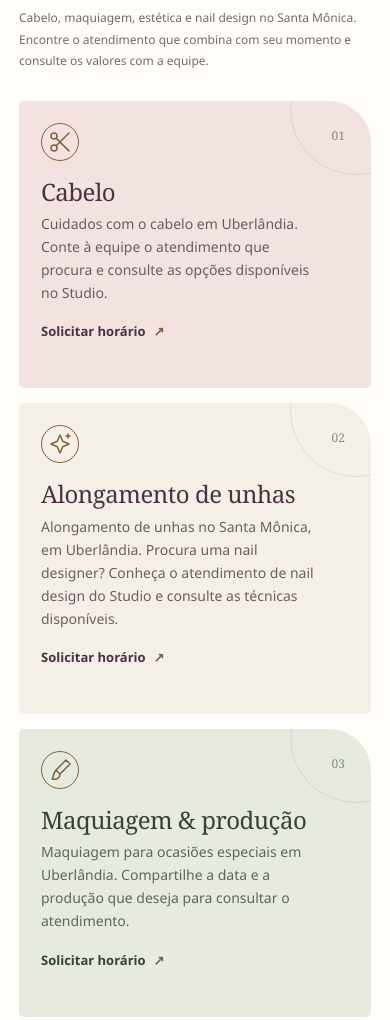
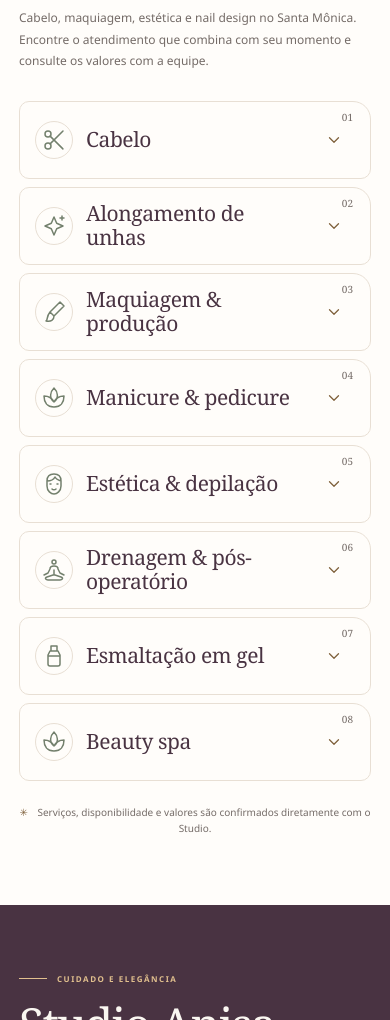
Before and after one commit to Luciano749/Studio-Anisa, a plain HTML site: page index.html in a window 390 px wide. Shown: the part 1133-2153 px from the top of the page. Drawn offline with Linux system fonts and the light colour scheme.

Commit message:
Improve mobile service catalog layout

```diff
--- a/index.html
+++ b/index.html
@@ -248,15 +248,15 @@
           <div><p class="eyebrow"><span class="eyebrow-line"></span> Escolha seu cuidado</p><h2>Serviços de beleza <em>e autocuidado.</em></h2></div>
           <p class="section-intro">Cabelo, maquiagem, estética e nail design no Santa Mônica. Encontre o atendimento que combina com seu momento e consulte os valores com a equipe.</p>
         </div>
-        <div class="service-grid row row-cols-1 row-cols-md-2 row-cols-lg-3 g-3">
-          <div class="col"><article class="service-card service-card-rose"><span class="service-index">01</span><span class="service-icon" aria-hidden="true"><svg viewBox="0 0 24 24" fill="none" stroke="currentColor" stroke-width="1.5" stroke-linecap="round" stroke-linejoin="round" focusable="false"><circle cx="6" cy="6" r="3"/><circle cx="6" cy="18" r="3"/><path d="m8.1 8.1 12.8 12.8M8.1 15.9 21 3M14 14l-3-3"/></svg></span><h3>Cabelo</h3><p>Cuidados com o cabelo em Uberlândia. Conte à equipe o atendimento que procura e consulte as opções disponíveis no Studio.</p><a href="#agendamento" aria-label="Solicitar horário para cabelo">Solicitar horário <span aria-hidden="true">↗</span></a></article></div>
-          <div class="col"><article class="service-card service-card-cream"><span class="service-index">02</span><span class="service-icon" aria-hidden="true"><svg viewBox="0 0 24 24" fill="none" stroke="currentColor" stroke-width="1.5" stroke-linecap="round" stroke-linejoin="round" focusable="false"><path d="m12 3 2.7 6.3L21 12l-6.3 2.7L12 21l-2.7-6.3L3 12l6.3-2.7L12 3ZM20 2v4m-2-2h4"/></svg></span><h3>Alongamento de unhas</h3><p>Alongamento de unhas no Santa Mônica, em Uberlândia. Procura uma nail designer? Conheça o atendimento de nail design do Studio e consulte as técnicas disponíveis.</p><a href="#agendamento" aria-label="Solicitar horário para alongamento de unhas">Solicitar horário <span aria-hidden="true">↗</span></a></article></div>
-          <div class="col"><article class="service-card service-card-sage"><span class="service-index">03</span><span class="service-icon" aria-hidden="true"><svg viewBox="0 0 24 24" fill="none" stroke="currentColor" stroke-width="1.5" stroke-linecap="round" stroke-linejoin="round" focusable="false"><path d="m14 6 4-4 4 4-10 10-4-4 6-6ZM8 12l4 4c0 4-3 6-8 5 2-1 0-4 4-9Z"/></svg></span><h3>Maquiagem & produção</h3><p>Maquiagem para ocasiões especiais em Uberlândia. Compartilhe a data e a produção que deseja para consultar o atendimento.</p><a href="#agendamento" aria-label="Solicitar horário para maquiagem e produção">Solicitar horário <span aria-hidden="true">↗</span></a></article></div>
-          <div class="col"><article class="service-card service-card-cream"><span class="service-index">04</span><span class="service-icon" aria-hidden="true"><svg viewBox="0 0 24 24" fill="none" stroke="currentColor" stroke-width="1.5" stroke-linecap="round" stroke-linejoin="round" focusable="false"><path d="M12 21C5 21 2 16 2 10c5 0 8 2 10 6 2-4 5-6 10-6 0 6-3 11-10 11ZM12 16C7 12 8 6 12 2c4 4 5 10 0 14Z"/></svg></span><h3>Manicure & pedicure</h3><p>Manicure e pedicure no Santa Mônica: cuidados com as unhas das mãos e dos pés. Consulte os valores e a disponibilidade com a equipe.</p><a href="#agendamento" aria-label="Solicitar horário para manicure e pedicure">Solicitar horário <span aria-hidden="true">↗</span></a></article></div>
-          <div class="col"><article class="service-card service-card-plum"><span class="service-index">05</span><span class="service-icon" aria-hidden="true"><svg viewBox="0 0 24 24" fill="none" stroke="currentColor" stroke-width="1.5" stroke-linecap="round" stroke-linejoin="round" focusable="false"><path d="M5 9c0-5 3-7 7-7s7 2 7 7v5c0 5-4 8-7 8s-7-3-7-8V9Zm0 0c5 0 7-2 8-4 1 2 3 3 6 4M8 12h1m6 0h1m-6 5c1 1 3 1 4 0"/></svg></span><h3>Estética & depilação</h3><p>Atendimentos de estética e depilação em Uberlândia. Fale com a equipe para conhecer as opções e os detalhes de cada serviço.</p><a href="#agendamento" aria-label="Solicitar horário para estética e depilação">Solicitar horário <span aria-hidden="true">↗</span></a></article></div>
-          <div class="col"><article class="service-card service-card-rose"><span class="service-index">06</span><span class="service-icon" aria-hidden="true"><svg viewBox="0 0 24 24" fill="none" stroke="currentColor" stroke-width="1.5" stroke-linecap="round" stroke-linejoin="round" focusable="false"><circle cx="12" cy="4" r="2"/><path d="M8 11c0-2 2-3 4-3s4 1 4 3l2 4 4 2m-14-6-2 4-4 2m10-5v5m-1 0-6 2c-3 1-1 3 1 3h12c2 0 4-2 1-3l-6-2"/></svg></span><h3>Drenagem & pós-operatório</h3><p>Para drenagem e atendimento pós-operatório, converse diretamente com a profissional sobre as indicações e as condições de atendimento.</p><a href="#agendamento" aria-label="Consultar sobre drenagem e atendimento pós-operatório">Consultar atendimento <span aria-hidden="true">↗</span></a></article></div>
-          <div class="col"><article class="service-card service-card-sage"><span class="service-index">07</span><span class="service-icon" aria-hidden="true"><svg viewBox="0 0 24 24" fill="none" stroke="currentColor" stroke-width="1.5" stroke-linecap="round" stroke-linejoin="round" focusable="false"><path d="M9 2h6v5H9zM8 7h8l2 4v9a2 2 0 0 1-2 2H8a2 2 0 0 1-2-2v-9l2-4ZM6 12h12"/></svg></span><h3>Esmaltação em gel</h3><p>Esmaltação em gel para as unhas no Studio Anisa. Converse com a equipe sobre as opções de cores e a disponibilidade do atendimento.</p><a href="#agendamento" aria-label="Solicitar horário para esmaltação em gel">Solicitar horário <span aria-hidden="true">↗</span></a></article></div>
-          <div class="col"><article class="service-card service-card-cream"><span class="service-index">08</span><span class="service-icon" aria-hidden="true"><svg viewBox="0 0 24 24" fill="none" stroke="currentColor" stroke-width="1.5" stroke-linecap="round" stroke-linejoin="round" focusable="false"><path d="M12 21C5 21 2 16 2 10c5 0 8 2 10 6 2-4 5-6 10-6 0 6-3 11-10 11ZM12 16C7 12 8 6 12 2c4 4 5 10 0 14Z"/></svg></span><h3>Beauty spa</h3><p>Um momento dedicado à beleza e ao autocuidado no Santa Mônica. Consulte a equipe sobre as opções de atendimento de beauty spa.</p><a href="#agendamento" aria-label="Solicitar horário para beauty spa">Solicitar horário <span aria-hidden="true">↗</span></a></article></div>
+        <div class="service-grid">
+          <article class="service-card"><details class="service-disclosure" open><summary><span class="service-index">01</span><span class="service-icon" aria-hidden="true"><svg viewBox="0 0 24 24" fill="none" stroke="currentColor" stroke-width="1.5" stroke-linecap="round" stroke-linejoin="round" focusable="false"><circle cx="6" cy="6" r="3"/><circle cx="6" cy="18" r="3"/><path d="m8.1 8.1 12.8 12.8M8.1 15.9 21 3M14 14l-3-3"/></svg></span><h3>Cabelo</h3><span class="service-disclosure-indicator" aria-hidden="true"><svg viewBox="0 0 24 24" fill="none" stroke="currentColor" stroke-width="1.7" stroke-linecap="round" stroke-linejoin="round" focusable="false"><path d="m6 9 6 6 6-6"/></svg></span></summary><div class="service-content"><p>Cuidados com o cabelo em Uberlândia. Conte à equipe o atendimento que procura e consulte as opções disponíveis no Studio.</p><a href="#agendamento" aria-label="Solicitar horário para cabelo">Solicitar horário <span aria-hidden="true">↗</span></a></div></details></article>
+          <article class="service-card"><details class="service-disclosure" open><summary><span class="service-index">02</span><span class="service-icon" aria-hidden="true"><svg viewBox="0 0 24 24" fill="none" stroke="currentColor" stroke-width="1.5" stroke-linecap="round" stroke-linejoin="round" focusable="false"><path d="m12 3 2.7 6.3L21 12l-6.3 2.7L12 21l-2.7-6.3L3 12l6.3-2.7L12 3ZM20 2v4m-2-2h4"/></svg></span><h3>Alongamento de unhas</h3><span class="service-disclosure-indicator" aria-hidden="true"><svg viewBox="0 0 24 24" fill="none" stroke="currentColor" stroke-width="1.7" stroke-linecap="round" stroke-linejoin="round" focusable="false"><path d="m6 9 6 6 6-6"/></svg></span></summary><div class="service-content"><p>Alongamento de unhas no Santa Mônica, em Uberlândia. Procura uma nail designer? Conheça o atendimento de nail design do Studio e consulte as técnicas disponíveis.</p><a href="#agendamento" aria-label="Solicitar horário para alongamento de unhas">Solicitar horário <span aria-hidden="true">↗</span></a></div></details></article>
+          <article class="service-card"><details class="service-disclosure" open><summary><span class="service-index">03</span><span class="service-icon" aria-hidden="true"><svg viewBox="0 0 24 24" fill="none" stroke="currentColor" stroke-width="1.5" stroke-linecap="round" stroke-linejoin="round" focusable="false"><path d="m14 6 4-4 4 4-10 10-4-4 6-6ZM8 12l4 4c0 4-3 6-8 5 2-1 0-4 4-9Z"/></svg></span><h3>Maquiagem & produção</h3><span class="service-disclosure-indicator" aria-hidden="true"><svg viewBox="0 0 24 24" fill="none" stroke="currentColor" stroke-width="1.7" stroke-linecap="round" stroke-linejoin="round" focusable="false"><path d="m6 9 6 6 6-6"/></svg></span></summary><div class="service-content"><p>Maquiagem para ocasiões especiais em Uberlândia. Compartilhe a data e a produção que deseja para consultar o atendimento.</p><a href="#agendamento" aria-label="Solicitar horário para maquiagem e produção">Solicitar horário <span aria-hidden="true">↗</span></a></div></details></article>
+          <article class="service-card"><details class="service-disclosure" open><summary><span class="service-index">04</span><span class="service-icon" aria-hidden="true"><svg viewBox="0 0 24 24" fill="none" stroke="currentColor" stroke-width="1.5" stroke-linecap="round" stroke-linejoin="round" focusable="false"><path d="M12 21C5 21 2 16 2 10c5 0 8 2 10 6 2-4 5-6 10-6 0 6-3 11-10 11ZM12 16C7 12 8 6 12 2c4 4 5 10 0 14Z"/></svg></span><h3>Manicure & pedicure</h3><span class="service-disclosure-indicator" aria-hidden="true"><svg viewBox="0 0 24 24" fill="none" stroke="currentColor" stroke-width="1.7" stroke-linecap="round" stroke-linejoin="round" focusable="false"><path d="m6 9 6 6 6-6"/></svg></span></summary><div class="service-content"><p>Manicure e pedicure no Santa Mônica: cuidados com as unhas das mãos e dos pés. Consulte os valores e a disponibilidade com a equipe.</p><a href="#agendamento" aria-label="Solicitar horário para manicure e pedicure">Solicitar horário <span aria-hidden="true">↗</span></a></div></details></article>
+          <article class="service-card"><details class="service-disclosure" open><summary><span class="service-index">05</span><span class="service-icon" aria-hidden="true"><svg viewBox="0 0 24 24" fill="none" stroke="currentColor" stroke-width="1.5" stroke-linecap="round" stroke-linejoin="round" focusable="false"><path d="M5 9c0-5 3-7 7-7s7 2 7 7v5c0 5-4 8-7 8s-7-3-7-8V9Zm0 0c5 0 7-2 8-4 1 2 3 3 6 4M8 12h1m6 0h1m-6 5c1 1 3 1 4 0"/></svg></span><h3>Estética & depilação</h3><span class="service-disclosure-indicator" aria-hidden="true"><svg viewBox="0 0 24 24" fill="none" stroke="currentColor" stroke-width="1.7" stroke-linecap="round" stroke-linejoin="round" focusable="false"><path d="m6 9 6 6 6-6"/></svg></span></summary><div class="service-content"><p>Atendimentos de estética e depilação em Uberlândia. Fale com a equipe para conhecer as opções e os detalhes de cada serviço.</p><a href="#agendamento" aria-label="Solicitar horário para estética e depilação">Solicitar horário <span aria-hidden="true">↗</span></a></div></details></article>
+          <article class="service-card"><details class="service-disclosure" open><summary><span class="service-index">06</span><span class="service-icon" aria-hidden="true"><svg viewBox="0 0 24 24" fill="none" stroke="currentColor" stroke-width="1.5" stroke-linecap="round" stroke-linejoin="round" focusable="false"><circle cx="12" cy="4" r="2"/><path d="M8 11c0-2 2-3 4-3s4 1 4 3l2 4 4 2m-14-6-2 4-4 2m10-5v5m-1 0-6 2c-3 1-1 3 1 3h12c2 0 4-2 1-3l-6-2"/></svg></span><h3>Drenagem & pós-operatório</h3><span class="service-disclosure-indicator" aria-hidden="true"><svg viewBox="0 0 24 24" fill="none" stroke="currentColor" stroke-width="1.7" stroke-linecap="round" stroke-linejoin="round" focusable="false"><path d="m6 9 6 6 6-6"/></svg></span></summary><div class="service-content"><p>Para drenagem e atendimento pós-operatório, converse diretamente com a profissional sobre as indicações e as condições de atendimento.</p><a href="#agendamento" aria-label="Consultar sobre drenagem e atendimento pós-operatório">Consultar atendimento <span aria-hidden="true">↗</span></a></div></details></article>
+          <article class="service-card"><details class="service-disclosure" open><summary><span class="service-index">07</span><span class="service-icon" aria-hidden="true"><svg viewBox="0 0 24 24" fill="none" stroke="currentColor" stroke-width="1.5" stroke-linecap="round" stroke-linejoin="round" focusable="false"><path d="M9 2h6v5H9zM8 7h8l2 4v9a2 2 0 0 1-2 2H8a2 2 0 0 1-2-2v-9l2-4ZM6 12h12"/></svg></span><h3>Esmaltação em gel</h3><span class="service-disclosure-indicator" aria-hidden="true"><svg viewBox="0 0 24 24" fill="none" stroke="currentColor" stroke-width="1.7" stroke-linecap="round" stroke-linejoin="round" focusable="false"><path d="m6 9 6 6 6-6"/></svg></span></summary><div class="service-content"><p>Esmaltação em gel para as unhas no Studio Anisa. Converse com a equipe sobre as opções de cores e a disponibilidade do atendimento.</p><a href="#agendamento" aria-label="Solicitar horário para esmaltação em gel">Solicitar horário <span aria-hidden="true">↗</span></a></div></details></article>
+          <article class="service-card"><details class="service-disclosure" open><summary><span class="service-index">08</span><span class="service-icon" aria-hidden="true"><svg viewBox="0 0 24 24" fill="none" stroke="currentColor" stroke-width="1.5" stroke-linecap="round" stroke-linejoin="round" focusable="false"><path d="M12 21C5 21 2 16 2 10c5 0 8 2 10 6 2-4 5-6 10-6 0 6-3 11-10 11ZM12 16C7 12 8 6 12 2c4 4 5 10 0 14Z"/></svg></span><h3>Beauty spa</h3><span class="service-disclosure-indicator" aria-hidden="true"><svg viewBox="0 0 24 24" fill="none" stroke="currentColor" stroke-width="1.7" stroke-linecap="round" stroke-linejoin="round" focusable="false"><path d="m6 9 6 6 6-6"/></svg></span></summary><div class="service-content"><p>Um momento dedicado à beleza e ao autocuidado no Santa Mônica. Consulte a equipe sobre as opções de atendimento de beauty spa.</p><a href="#agendamento" aria-label="Solicitar horário para beauty spa">Solicitar horário <span aria-hidden="true">↗</span></a></div></details></article>
         </div>
         <p class="service-footnote"><span aria-hidden="true">✳</span> Serviços, disponibilidade e valores são confirmados diretamente com o Studio.</p>
       </div>
--- a/script.js
+++ b/script.js
@@ -5,6 +5,11 @@
   const link = $('#whatsapp-link'), error = $('#form-error'), dateInput = $('#data');
   const menu = $('.menu-toggle'), nav = $('.site-nav');
   const motion = matchMedia('(prefers-reduced-motion: reduce)');
+  const serviceDetails = [...document.querySelectorAll('.service-disclosure')];
+  const compactServices = matchMedia('(max-width: 620px)');
+  const syncServices = () => serviceDetails.forEach(details => { details.open = !compactServices.matches; });
+  syncServices();
+  compactServices.addEventListener('change', syncServices);
   // Cada metade deve cobrir a faixa inteira para não revelar espaço vazio no loop.
   const ribbon = $('.service-ribbon'), ribbonTrack = $('.ribbon-track');
   const ribbonGroup = ribbonTrack.querySelector('.ribbon-group');
--- a/styles.css
+++ b/styles.css
@@ -106,21 +106,21 @@ h1, h2 { color: var(--plum); font-family: var(--serif); font-weight: 500; letter
 .section-heading h2, .how-grid h2, .faq-grid h2 { margin: 0; font-size: clamp(42px, 5vw, 58px); line-height: 1.02; }
 h2 em { color: var(--gold-dark); font-weight: 400; }
 .section-intro { max-width: 330px; margin: 0 0 5px; color: var(--muted); font-size: 13px; line-height: 1.8; }
-.service-grid { display: grid; grid-template-columns: repeat(3, 1fr); gap: 15px; }
-.service-card { position: relative; min-height: 245px; padding: 27px 28px 23px; border-radius: 5px 42px 5px 5px; overflow: hidden; display: flex; flex-direction: column; align-items: flex-start; }
-.service-card::after { position: absolute; width: 130px; height: 130px; right: -51px; top: -58px; border: 1px solid currentColor; border-radius: 50%; opacity: .12; content: ""; }
-.service-card-rose { background: var(--rose); color: var(--plum); }
-.service-card-cream { background: #f5f0e7; color: var(--plum); }
-.service-card-sage { background: var(--sage); color: #34433a; }
-.service-card-plum { background: var(--plum); color: #fcf7ef; }
-.service-index { position: absolute; top: 26px; right: 26px; color: currentColor; opacity: .55; font: 12px var(--serif); }
-.service-icon { width: 38px; height: 38px; display: grid; place-items: center; border: 1px solid currentColor; border-radius: 50%; color: var(--gold-dark); font-size: 18px; }
-.service-card-plum .service-icon { color: #e1c08e; }
-.service-card h3 { margin: 22px 0 8px; font: 25px/1.05 var(--serif); letter-spacing: -.02em; }
-.service-card p { max-width: 280px; margin: 0 0 18px; color: inherit; opacity: .78; font-size: 11px; line-height: 1.65; }
-.service-card a { display: inline-flex; gap: 8px; margin-top: auto; color: inherit; font-size: 10px; font-weight: 700; text-decoration: none; }
+.service-grid { display: grid; grid-template-columns: repeat(3, minmax(0, 1fr)); gap: 15px; }
+.service-card { min-width: 0; min-height: 245px; overflow: hidden; border: 1px solid var(--line); border-radius: 8px 22px 8px 8px; background: var(--paper); color: var(--plum); }
+.service-disclosure { display: flex; height: 100%; flex-direction: column; }
+.service-disclosure > summary { position: relative; display: flex; flex-direction: column; align-items: flex-start; padding: 27px 28px 0; list-style: none; cursor: pointer; }
+.service-disclosure > summary::-webkit-details-marker { display: none; }
+.service-index { position: absolute; top: 26px; right: 59px; color: var(--muted); font: 12px var(--serif); }
+.service-icon { width: 38px; height: 38px; display: grid; place-items: center; border: 1px solid var(--line); border-radius: 50%; color: var(--sage-deep); font-size: 18px; }
+.service-disclosure h3 { margin: 22px 0 8px; font: 25px/1.05 var(--serif); letter-spacing: -.02em; }
+.service-disclosure-indicator { position: absolute; top: 29px; right: 24px; width: 24px; height: 24px; display: grid; place-items: center; color: var(--gold-dark); transition: transform .2s ease; }
+.service-disclosure-indicator svg { width: 18px; height: 18px; }
+.service-disclosure[open] .service-disclosure-indicator { transform: rotate(180deg); }
+.service-content { display: flex; flex: 1; flex-direction: column; align-items: flex-start; padding: 0 28px 23px; margin-top: 0; }
+.service-card p { max-width: 280px; margin: 0 0 18px; color: inherit; opacity: .82; font-size: 14px; line-height: 1.65; }
+.service-card a { display: inline-flex; min-height: 44px; align-items: center; gap: 8px; margin-top: auto; color: inherit; font-size: 13px; font-weight: 700; text-decoration: none; }
 .service-card a span { color: var(--gold-dark); }
-.service-card-plum a span { color: #e1c08e; }
 .service-footnote { margin: 23px 0 0; color: var(--muted); text-align: center; font-size: 10px; }
 .service-footnote span { margin-right: 7px; color: var(--gold-dark); }
 
@@ -279,10 +279,15 @@ h2 em { color: var(--gold-dark); font-weight: 400; }
   .section-heading { display: block; margin-bottom: 29px; }
   .section-heading h2, .how-grid h2, .faq-grid h2 { font-size: 43px; }
   .section-intro { max-width: 450px; margin-top: 17px; font-size: 12px; }
-  .service-grid { grid-template-columns: 1fr; gap: 10px; }
-  .service-card { min-height: 208px; padding: 22px; }
-  .service-card h3 { margin-top: 18px; font-size: 24px; }
-  .service-card p { font-size: 11px; }
+  .service-grid { grid-template-columns: 1fr; gap: 8px; }
+  .service-card { min-height: 0; border-radius: 10px 18px 10px 10px; }
+  .service-disclosure > summary { display: grid; grid-template-columns: 38px minmax(0, 1fr) 42px; align-items: center; gap: 13px; min-height: 76px; padding: 12px 15px; }
+  .service-index { top: 8px; right: 17px; font-size: 10px; }
+  .service-icon { grid-column: 1; grid-row: 1; }
+  .service-disclosure h3 { grid-column: 2; grid-row: 1; margin: 0; padding-right: 2px; font-size: 21px; line-height: 1.12; }
+  .service-disclosure-indicator { position: static; grid-column: 3; grid-row: 1; justify-self: center; width: 32px; height: 32px; }
+  .service-content { padding: 0 16px 16px 66px; }
+  .service-card p { max-width: none; margin-bottom: 10px; font-size: 14px; line-height: 1.6; }
   .service-footnote { line-height: 1.6; }
   .studio-section { padding: 68px 0; }
   .studio-grid { display: flex; flex-direction: column; align-items: flex-start; gap: 30px; }
@@ -327,8 +332,6 @@ h2 em { color: var(--gold-dark); font-weight: 400; }
 /* Grid nativo: sem dependência de framework ou de fonte de ícones. */
 body { font-family: var(--sans); }
 .container { max-width: 1180px; padding-inline: 0; }
-.service-grid.row { display: grid; gap: 15px; margin: 0; }
-.service-grid .col { min-width: 0; width: auto; padding: 0; }
 .service-grid .service-card { height: 100%; }
 .service-icon { flex-shrink: 0; }
 .service-icon svg { width: 24px; height: 24px; }
```
